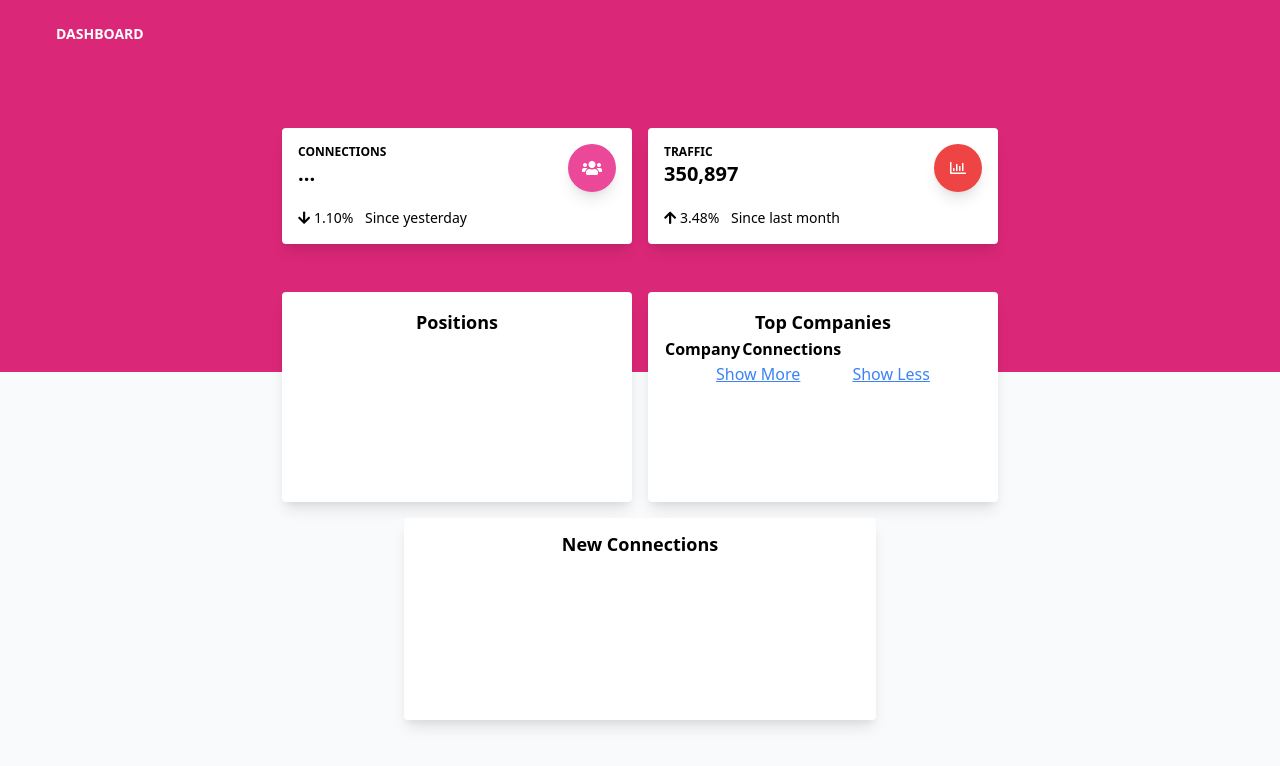
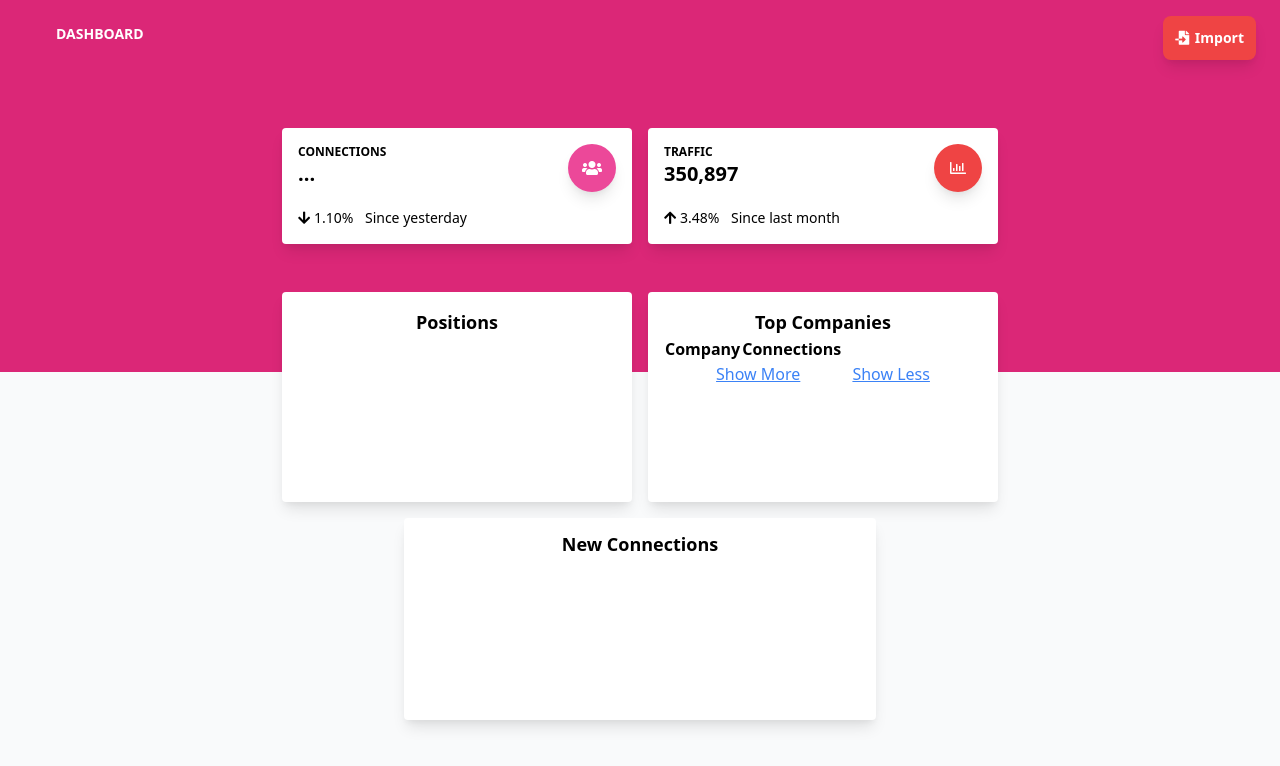
Before and after one commit to lsrugo/connections-dashboard, a website built with Vite: page index.html in a window 1280 px wide. Built offline with nearby package versions, Linux system fonts and the light colour scheme; no server answers.

Commit message:
import button in top right

```diff
--- a/index.html
+++ b/index.html
@@ -19,6 +19,13 @@
       <a class="text-white text-sm uppercase font-semibold" href="./index.html">Dashboard</a>
     </div>
   </nav>
+
+  <label for="import"
+    class="absolute top-4 right-6 text-white text-sm font-semibold rounded-lg bg-red-500 hover:bg-red-700 z-10 p-3 shadow-lg">
+    <i class="fas fa-file-import mr-0.5"></i>
+    Import
+  </label>
+  <input type="file" id="import" hidden />
 
   <!-- Header -->
   <div class="bg-pink-600 md:pt-32 pb-32 pt-12">
@@ -91,11 +98,6 @@
     </div>
   </div>
 
-  <!-- TODO: layout -->
-  <label for="import" class="hidden text-white font-bold m-2 px-4 py-2 bg-blue-500 hover:bg-blue-700 rounded-md">Import
-    Connections</label>
-  <input type="file" id="import" hidden />
-
   <p id="message" role="status"></p>
   <!-- flex container with all the charts -->
   <main class="p-2 flex flex-wrap justify-center mx-auto -m-24 lg:w-3/4">
```
